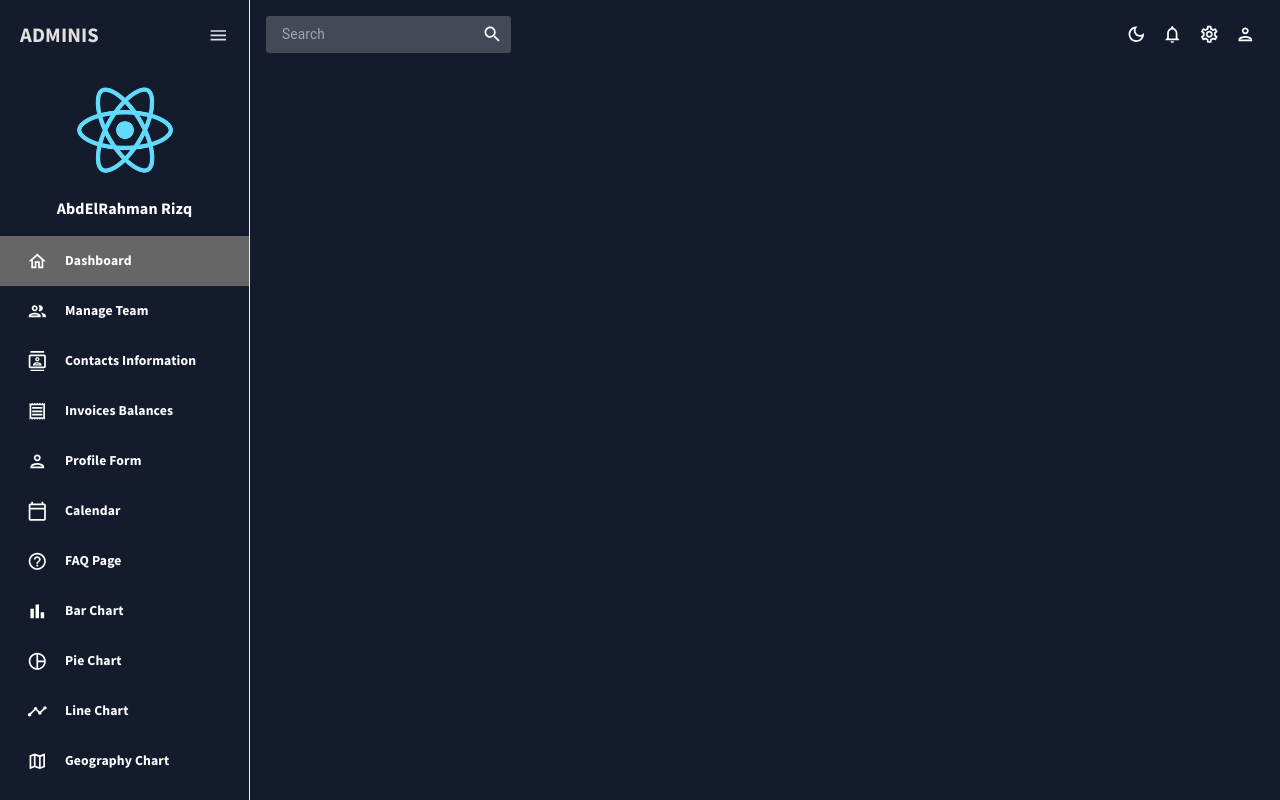
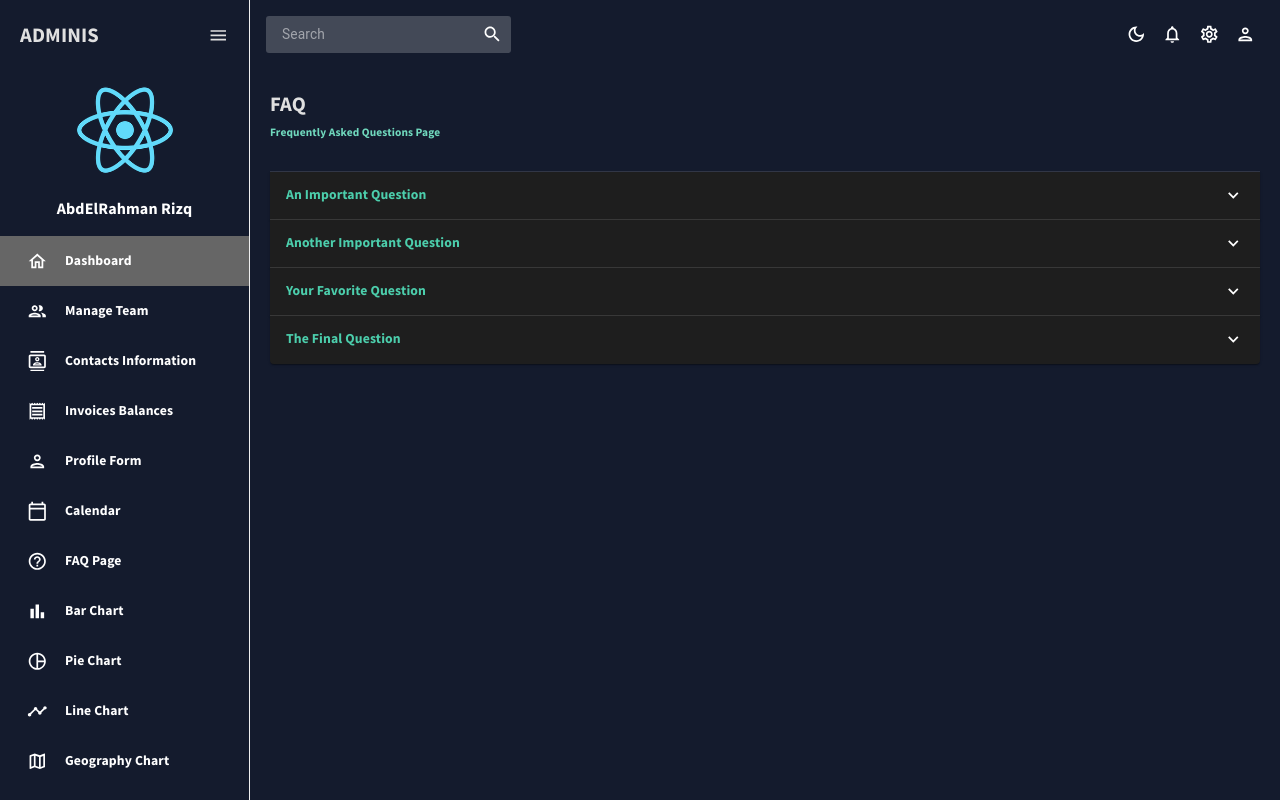
Before and after one commit to AbdElRahman-Rizq/Admin-Dashboard, a React (Create React App) app: page /FAQ in a window 1280 px wide. Built offline with nearby package versions, Linux system fonts and the light colour scheme.

Commit message:
Added FAQ section

```diff
--- a/src/App.js
+++ b/src/App.js
@@ -10,6 +10,8 @@
 import Contacts from "./scenes/contacts/index.jsx";
 import Form from "./scenes/form/index";
 import Invoices from "./scenes/invoices/index";
+// import FAQ from "./scenes/faq/test";
+import FAQ from "./scenes/faq/index";
 
 
 export const ColorModeContext=createContext();
@@ -30,6 +32,7 @@
               <Route path="Contacts" element={<Contacts />}/>
               <Route path="Invoices" element={<Invoices />}/>
               <Route path="Form" element={<Form/>}/>
+              <Route path="FAQ" element={<FAQ/>}/>
             </Routes>
           </div>
     </div>
--- /dev/null
+++ b/src/scenes/faq/FAQ.js
@@ -0,0 +1,6 @@
+import styled from "styled-components";
+
+export const Summary =styled.h4`
+margin: 0;
+fontSize:1rem;
+`
--- a/src/scenes/faq/index.jsx
+++ b/src/scenes/faq/index.jsx
@@ -1,8 +1,70 @@
-const Sidebar=()=>{
+import {Box ,useTheme } from "@mui/material";
+import { tokens } from "../../theme";
+import Header from "../../components/Header";
+import Accordion from "@mui/material/Accordion";
+import AccordionSummary from "@mui/material/AccordionSummary";
+import AccordionDetails from "@mui/material/AccordionDetails";
+import ExpandMoreIcon from "@mui/icons-material/ExpandMore";
+import { Summary } from "./FAQ";
+const FAQ=()=>{
+    const theme = useTheme();
+    const colors = tokens(theme.palette.mode);
     return(
-        <div>
-        Sidebar
-    </div>
+        <Box m="20px">
+        <Header title="FAQ" subtitle="Frequently Asked Questions Page" />
+        <Accordion m="0px">
+        <AccordionSummary expandIcon={<ExpandMoreIcon />}>
+            <Summary style={{ color: colors.greenAccent[500] }}>
+                An Important Question
+                </Summary>
+        </AccordionSummary>
+        <AccordionDetails>
+          <h5 >
+            Lorem ipsum dolor sit amet, consectetur adipiscing elit. Suspendisse
+            malesuada lacus ex, sit amet blandit leo lobortis eget.
+          </h5>
+        </AccordionDetails>
+        </Accordion>
+        <Accordion m="0px">
+        <AccordionSummary expandIcon={<ExpandMoreIcon />}>
+            <Summary style={{ color: colors.greenAccent[500] }}>
+            Another Important Question
+                </Summary>
+        </AccordionSummary>
+        <AccordionDetails>
+          <h5 >
+            Lorem ipsum dolor sit amet, consectetur adipiscing elit. Suspendisse
+            malesuada lacus ex, sit amet blandit leo lobortis eget.
+          </h5>
+        </AccordionDetails>
+        </Accordion>
+        <Accordion m="0px">
+        <AccordionSummary expandIcon={<ExpandMoreIcon />}>
+            <Summary style={{ color: colors.greenAccent[500] }}>
+            Your Favorite Question
+                </Summary>
+        </AccordionSummary>
+        <AccordionDetails>
+          <h5 >
+            Lorem ipsum dolor sit amet, consectetur adipiscing elit. Suspendisse
+            malesuada lacus ex, sit amet blandit leo lobortis eget.
+          </h5>
+        </AccordionDetails>
+        </Accordion>
+        <Accordion m="0px">
+        <AccordionSummary expandIcon={<ExpandMoreIcon />}>
+            <Summary style={{ color: colors.greenAccent[500] }}>
+            The Final Question
+                </Summary>
+        </AccordionSummary>
+        <AccordionDetails>
+          <h5 >
+            Lorem ipsum dolor sit amet, consectetur adipiscing elit. Suspendisse
+            malesuada lacus ex, sit amet blandit leo lobortis eget.
+          </h5>
+        </AccordionDetails>
+        </Accordion>
+        </Box>
         )
 }
-export default Sidebar;
+export default FAQ;
```
